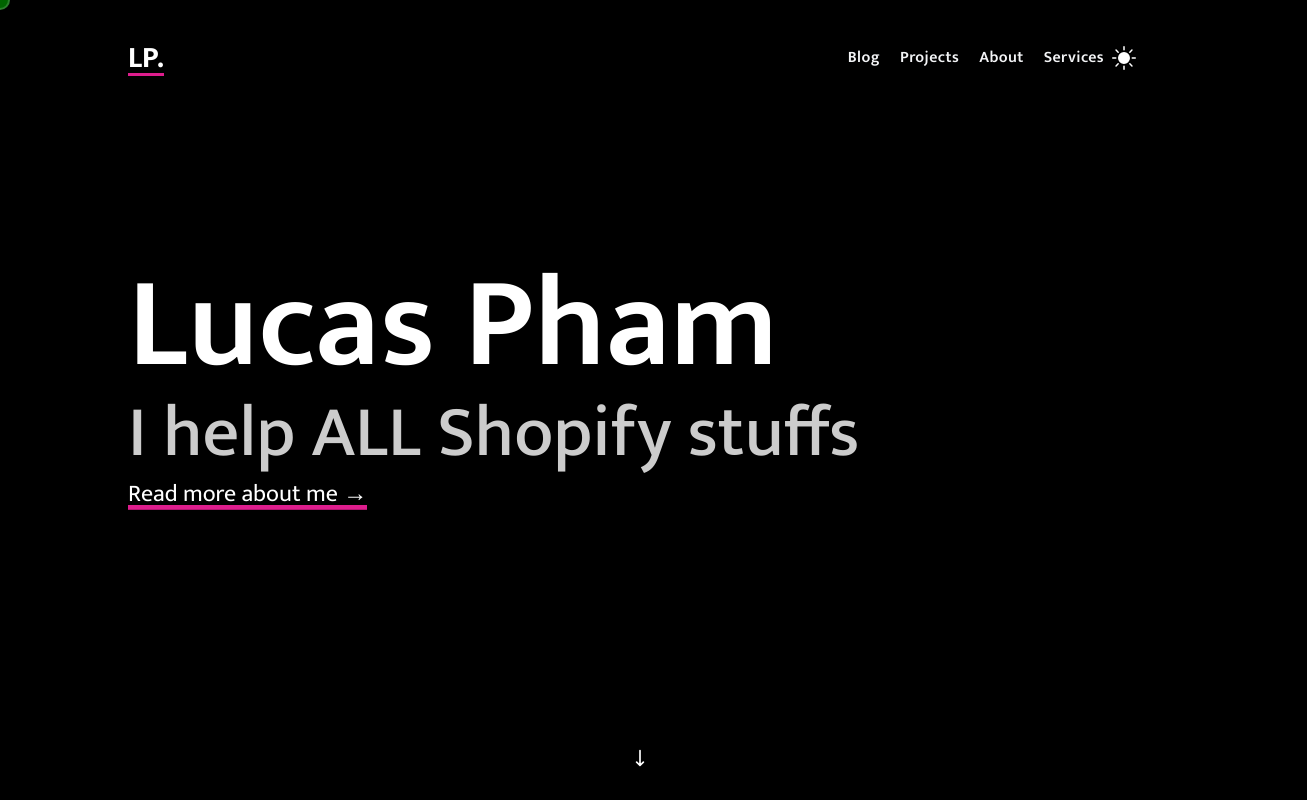
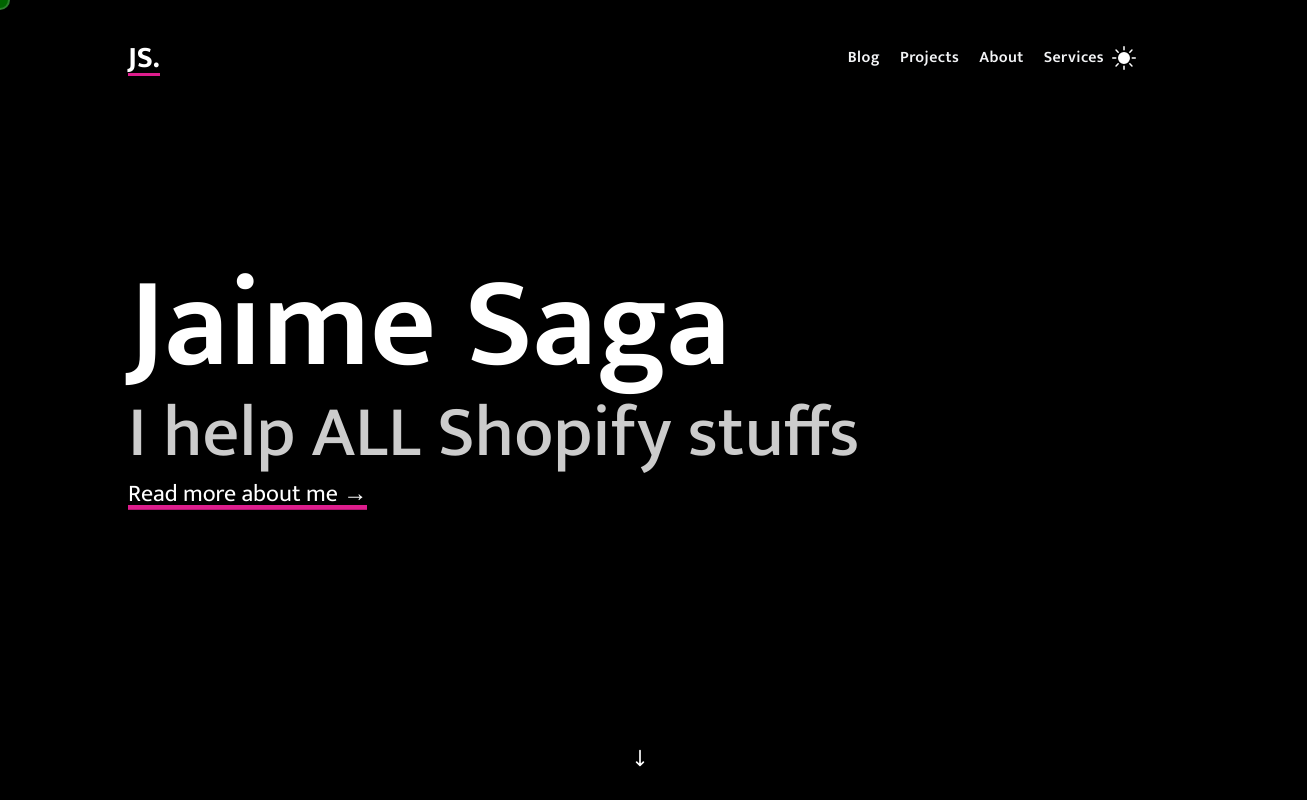
Before and after one commit to mericanAncer127/shang-shang, a Next.js app: page / in a window 1280 px wide. Shown: the top 800 px of the page, 1307 px wide, since content can reach past the window. Built offline with nearby package versions, Linux system fonts and the light colour scheme; no server answers.

Commit message:
fix: Jaime Saga, mail

```diff
--- a/app/about/content.mdx
+++ b/app/about/content.mdx
@@ -4,6 +4,6 @@
 summary: 'About me'
 ---
 
-**Lucas Pham** is a Senior Full Stack Shopify Engineer with 8+ years of experience. He builds scalable online stores from scratch, leads technical strategy, and bridges business with engineering using JavaScript, TypeScript, Python, Shopify, GraphQL, and Node.js.
+**Jaime Saga** is a Senior Full Stack Shopify Engineer with over 8 years of experience in software development, e-commerce, and food delivery. He combines strong technical skills with a deep understanding of business strategy to build and scale high-performing online stores. With expertise in JavaScript, TypeScript, Python, Shopify, Shopify API, GraphQL, REST APIs, and Node.js, Lucas drives innovation and ensures seamless project execution. His leadership and technical vision make him a valuable asset to any organization.
 
 <br />
--- a/app/about/occupation.tsx
+++ b/app/about/occupation.tsx
@@ -6,12 +6,12 @@
   return (
     <section className="mb-8 flex flex-col-reverse items-center justify-between sm:flex-row sm:items-center">
       <div className="text-center pt-2 md:pt-0 md:text-left">
-        <h1 className="text-xl font-bold md:text-3xl lg:text-4xl">Lucas Pham</h1>
+        <h1 className="text-xl font-bold md:text-3xl lg:text-4xl">Jaime Saga</h1>
         <h2 className="text-sm font-normal md:text-base">Senior Shopify Engineer</h2>
       </div>
       <div>
         <Image
-          alt="Lucas Pham"
+          alt="Jaime Saga"
           height={150}
           width={150}
           src="/static/images/avatar.png"
--- a/app/about/page.tsx
+++ b/app/about/page.tsx
@@ -11,7 +11,7 @@
 
 export const metadata = {
   title: 'About',
-  description: 'About Lucas Pham',
+  description: 'About Jaime Saga',
 };
 
 export default function Page() {
--- a/app/blog/posts/how-to-increase-conversions.mdx
+++ b/app/blog/posts/how-to-increase-conversions.mdx
@@ -90,4 +90,4 @@
 
 By focusing on the experience and journey of your customers, you’ll see your conversion rate steadily rise.
 
-Need expert help optimizing your Shopify theme for conversions? [Contact our development team](mailto:lucaspham92127@gmail.com) for a free consultation.
+Need expert help optimizing your Shopify theme for conversions? [Contact our development team](mailto:jaimesaga9@gmail.com) for a free consultation.
--- a/app/components/contact.tsx
+++ b/app/components/contact.tsx
@@ -6,8 +6,8 @@
           Let&apos;s Optimize & Innovate <br></br> your Store!
         </span>
         <span className="text-3xl md:text-6xl xl:text-8xl text-end">
-          <a href="mailto:lucaspham92127@gmail.com" className="underline">
-            lucaspham92127@gmail.com
+          <a href="mailto:jaimesaga9@gmail.com" className="underline">
+            jaimesaga9@gmail.com
           </a>
         </span>
       </div>
--- a/app/components/hero/hero.tsx
+++ b/app/components/hero/hero.tsx
@@ -25,14 +25,14 @@
   return (
     <div>
       <h1 className="sr-only">
-        Hello I&apos;m Lucas Pham, I&apos;m a software developer, and I love building things for the
+        Hello I&apos;m Jaime Saga, I&apos;m a software developer, and I love building things for the
         web.
       </h1>
       <div className="relative z-10 flex h-[calc(100vh-81px)] items-center md:h-[calc(100vh-116px)]">
         <div className="mx-auto w-screen max-w-3xl px-4 sm:px-9 xl:max-w-5xl xl:px-0">
           <div ref={ref} className="flex cursor-default flex-col space-y-2 -mt-36">
             <h1 className="text-5xl font-semibold sm:text-7xl md:text-8xl xl:text-9xl">
-              Lucas Pham
+              Jaime Saga
             </h1>
             <h2 className="text-3xl font-medium opacity-80 sm:text-6xl md:text-6xl xl:text-7xl">
               I help ALL Shopify stuffs
--- a/app/components/layouts/header.tsx
+++ b/app/components/layouts/header.tsx
@@ -23,9 +23,9 @@
                   'horizontal-underline-active': pathName === '/',
                 }
               )}
-              aria-label="LP."
+              aria-label="JS"
             >
-              LP.
+              JS.
             </Link>
           </div>
           <div className="flex items-center space-x-3 text-base leading-5">
--- a/app/components/metadata.ts
+++ b/app/components/metadata.ts
@@ -1,14 +1,14 @@
 export const siteMetadata = {
-  title: 'Lucas Pham',
-  author: 'Lucas Pham',
-  headerTitle: 'lucaspham',
+  title: 'Jaime Saga',
+  author: 'Jaime Saga',
+  headerTitle: 'jaimesaga',
   description: 'Senior Shopify Developer',
   language: 'en-us',
   theme: 'dark', // system, dark or light
-  siteUrl: 'https://lucas-pham.vercel.app',
+  siteUrl: 'https://jaime-saga.vercel.app',
   siteLogo: '/static/images/logo.png',
   image: '/static/images/avatar.png',
-  email: 'lucaspham92127@gmail.com',
-  // linkedin: 'https://www.linkedin.com/in/pierre-le-x/',
+  email: 'jaimesaga9@gmail.com',
+  linkedin: 'https://www.linkedin.com/in/jaime-saga/',
   locale: 'en-US',
 };
--- a/app/layout.tsx
+++ b/app/layout.tsx
@@ -11,11 +11,11 @@
 
 export const metadata: Metadata = {
   title: {
-    template: '%s | Lucas Pham',
-    default: 'Lucas Pham',
+    template: '%s | Jaime Saga',
+    default: 'Jaime Saga',
   },
   description: 'I build things for the web.',
-  metadataBase: new URL('https://lucas-pham.vercel.app'),
+  metadataBase: new URL('https://jaime-saga.vercel.app'),
 };
 
 interface RootLayoutProps {
--- a/app/projects/page.tsx
+++ b/app/projects/page.tsx
@@ -3,7 +3,7 @@
 
 export const metadata = {
   title: 'Projects',
-  description: 'My Projects - Lucas Pham',
+  description: 'My Projects - Jaime Saga',
 };
 
 export default function Page() {
--- a/app/sitemap.ts
+++ b/app/sitemap.ts
@@ -1,6 +1,6 @@
 import { getBlogPosts } from 'app/blog/utils';
 
-export const baseUrl = 'https://lucas-pham.vercel.app';
+export const baseUrl = 'https://jaime-saga.vercel.app';
 
 export default async function sitemap() {
   const blogs = getBlogPosts().map((post) => ({
--- a/package.json
+++ b/package.json
@@ -1,5 +1,5 @@
 {
-  "name": "lucaspham.verce.app",
+  "name": "jaimesaga.vercel.app",
   "version": "2.0.0",
   "private": true,
   "scripts": {
```
Also changed, not shown: 1 other file (tests, documents, lock files or other folders).
